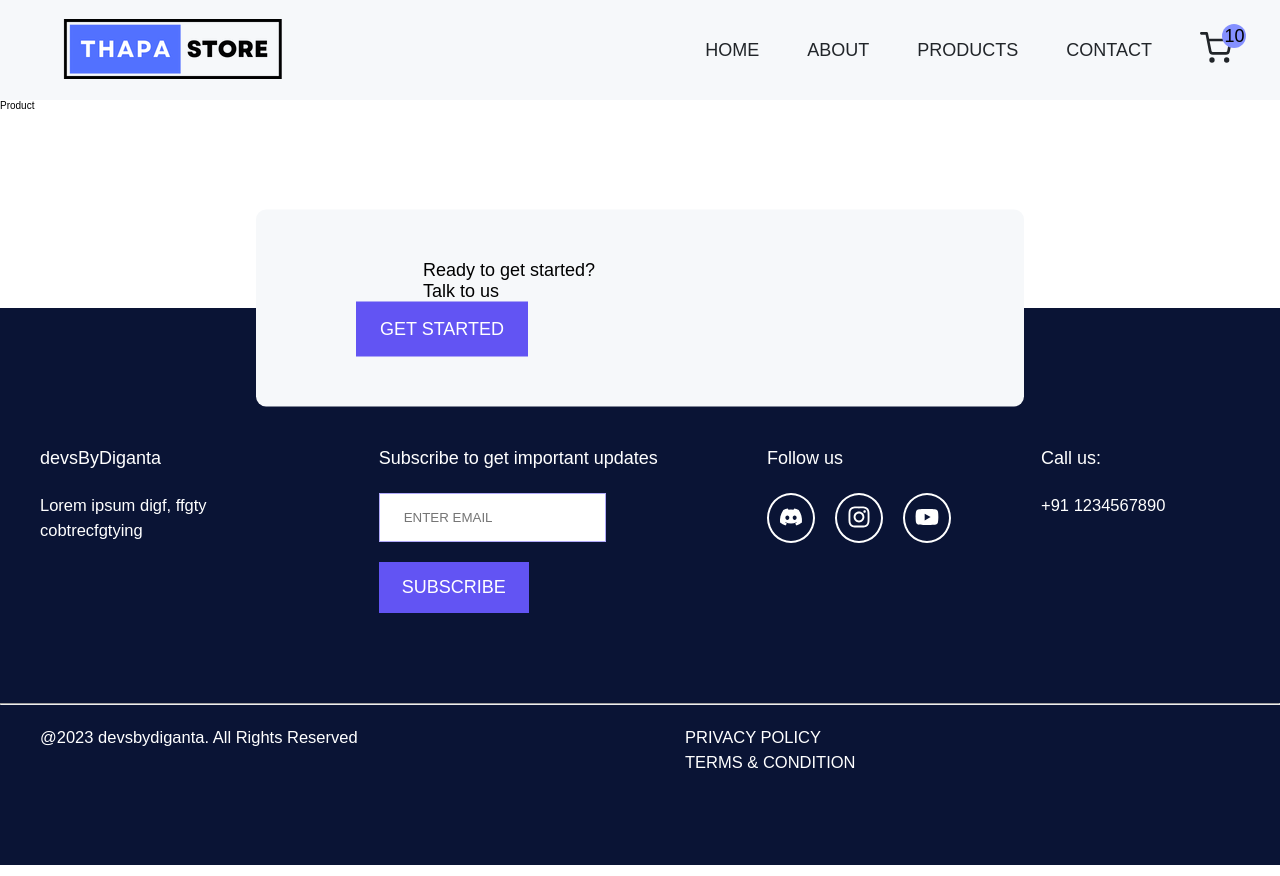
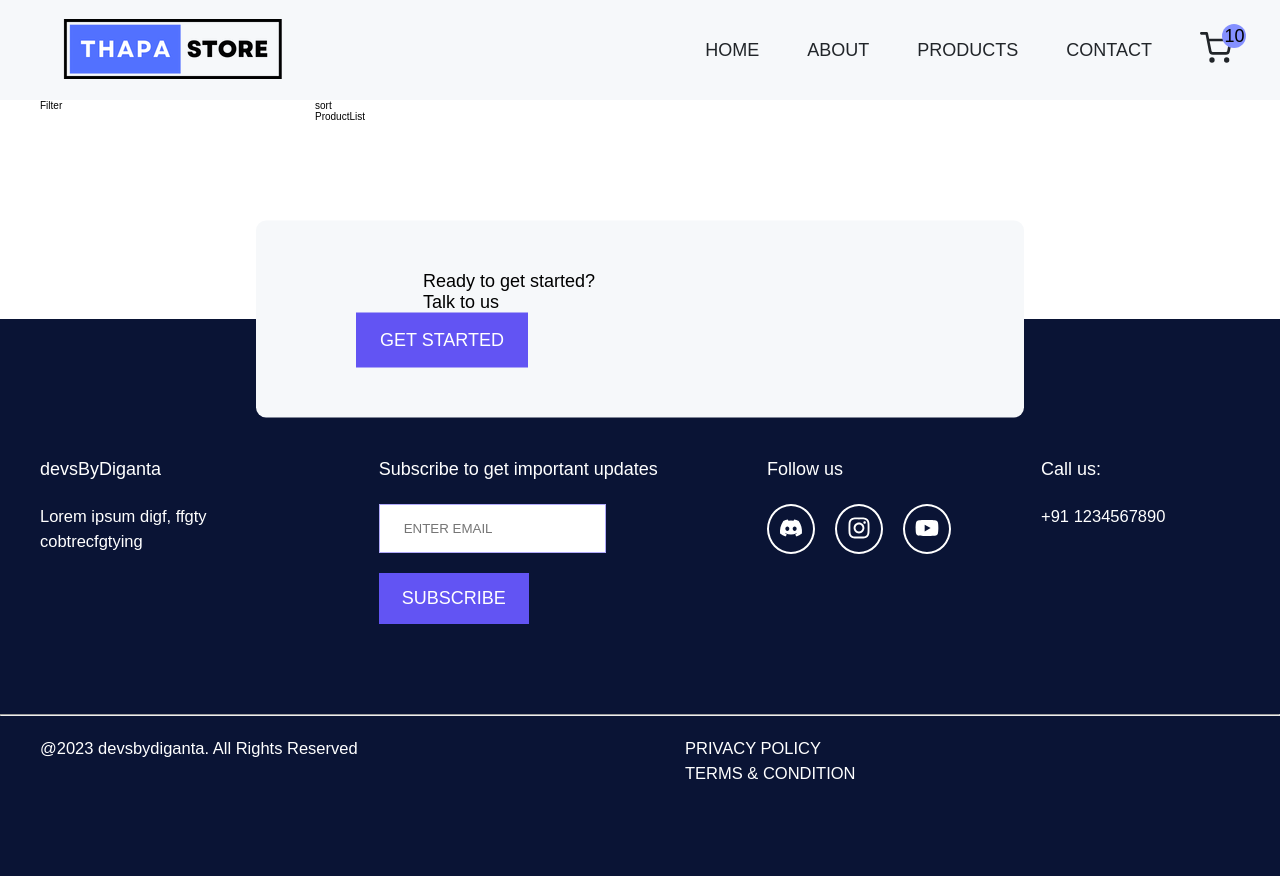
Before and after one commit to Diganta19/Ecommerce, a React (Create React App) app: page /products in a window 1280 px wide. Built offline with nearby package versions, Linux system fonts and the light colour scheme; no server answers.

Commit message:
created a coxtext for fetching the data for product page

```diff
--- a/src/Products.js
+++ b/src/Products.js
@@ -1,8 +1,30 @@
 import React from "react";
 import styled from "styled-components";
+import FilterSection from "./components/FilterSection";
+import ProductList from "./components/ProductList";
+import Sort from "./components/Sort";
+import { useFilterContext } from "./context/filter_context";
 
 const Products = () => {
-  return <Wrapper>Product</Wrapper>;
+  const {filter_products} = useFilterContext();
+  console.log(filter_products);
+
+  return <Wrapper>
+    <div className="container grid grid-filter-column">
+      <div>
+        <FilterSection />
+      </div>
+
+      <section className="product-view--sort">
+        <div className="sort-filter">
+          <Sort />
+        </div>
+        <div className="main-product">
+          <ProductList />
+        </div>
+      </section>
+    </div>
+  </Wrapper>;
 };
 
 const Wrapper = styled.section`
--- /dev/null
+++ b/src/components/FilterSection.js
@@ -0,0 +1,11 @@
+import React from 'react'
+
+const FilterSection = () => {
+  return (
+    <div>
+      Filter
+    </div>
+  )
+}
+
+export default FilterSection
--- /dev/null
+++ b/src/components/ProductList.js
@@ -0,0 +1,11 @@
+import React from 'react'
+
+const ProductList = () => {
+  return (
+    <div>
+      ProductList
+    </div>
+  )
+}
+
+export default ProductList
--- /dev/null
+++ b/src/components/Sort.js
@@ -0,0 +1,11 @@
+import React from 'react'
+
+const Sort = () => {
+  return (
+    <div>
+      sort
+    </div>
+  )
+}
+
+export default Sort
--- /dev/null
+++ b/src/context/filter_context.js
@@ -0,0 +1,25 @@
+import { createContext, useEffect, useReducer } from "react";
+import { useContext } from "react";
+import { useProductContext } from "./productcontext";
+import reducer from "../reducer/filterReducer"
+
+const  FilterContext = createContext();
+
+const initialState = {
+    filter_products :   [],
+    all_products: []
+}
+
+export const FilterContextProvider = ({children}) =>{
+    const{products} = useProductContext();
+    const [state,dispatch] = useReducer(reducer,initialState);
+
+    useEffect(()=>{
+        dispatch({type: "LOAD_FILTER_PRODUCTS",payload:products})
+    },[products]);
+    return (<FilterContext.Provider value={{...state}}>{children}</FilterContext.Provider>)
+}
+
+export const useFilterContext = ()=>{
+    return useContext(FilterContext);
+}
--- a/src/index.js
+++ b/src/index.js
@@ -4,10 +4,11 @@ import "./index.css";
 import App from "./App";
 import reportWebVitals from "./reportWebVitals";
 import { AppProvider } from "./context/productcontext";
+import { FilterContextProvider } from "./context/filter_context";
 
 const root = ReactDOM.createRoot(document.getElementById("root"));
 
-root.render(<AppProvider><App /></AppProvider>);
+root.render(<AppProvider><FilterContextProvider><App /></FilterContextProvider></AppProvider>);
 
 // If you want to start measuring performance in your app, pass a function
 // to log results (for example: reportWebVitals(console.log))
--- /dev/null
+++ b/src/reducer/filterReducer.js
@@ -0,0 +1,18 @@
+const filterReducer = (state,action)=>{
+    switch (action.type) {
+        case "LOAD_FILTER_PRODUCTS":
+            return{
+                ...state,
+                filter_products:[...action.payload],
+                all_products: [...action.payload]
+
+            }
+
+            break;
+
+        default:
+            return state;
+
+    }
+};
+export default filterReducer;
```
